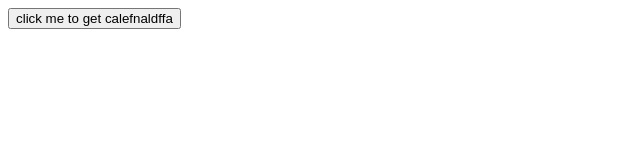
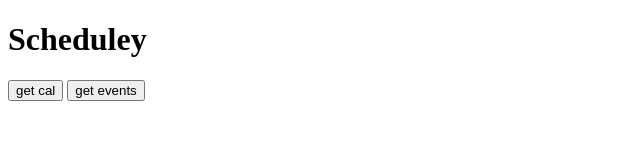
Before and after one commit to danielle-io/scheduley, a plain HTML site: page client/index.html in a window 1280 px wide. Shown: the whole page, without its empty margins (0-640 px from the left). Drawn offline with Linux system fonts and the light colour scheme.

Commit message:
added access to events

```diff
--- a/client/index.html
+++ b/client/index.html
@@ -1,13 +1,24 @@
 <!DOCTYPE html>
 <html lang="en">
     <head>
+        <!-- <link rel="stylesheet" href="node_modules/dist/tui-calendar.css"> -->
+
+        <link rel="stylesheet" href="stylesheet.css">
+
         <meta charset="UTF-8">
         <meta name="viewport" content="width=device-width, initial-scale=1.0">
         <meta http-equiv="X-UA-Compatible" content="ie=edge">
-    <title>Document</title>
+        <title>Scheduley</title>
         <script src="./script.js"></script>
     </head>
     <body>
-    <button onclick="getCalendar();">click me to get calefnaldffa</button>
+        <h1>Scheduley</h1>
+
+        <button onclick="getCalendar();">get cal</button>
+        <button onclick="getEvents();">get events</button>
+
+        <!-- <div id="calendar"></div> -->
+
+        <!-- <script src="node_modules/dist/tui-calendar.js"></script> -->
     </body>
 </html>
--- a/client/script.js
+++ b/client/script.js
@@ -1,6 +1,11 @@
 function getCalendar(){
-    console.log('ehllosef');
     fetch('http://localhost:3000/getCalendars').then(response => response.json()).then(response => {
-        alert(JSON.stringify(response));
+        console.log(JSON.stringify(response));
     })
 }
+
+function getEvents(){
+    fetch('http://localhost:3000/getEvents').then(response => response.json()).then(response => {
+        console.log(JSON.stringify(response));
+    })
+}
--- /dev/null
+++ b/client/stylesheet.css
@@ -0,0 +1,3 @@
+h1{
+    justify-content: center;
+}
```
Also changed, not shown: server/server.js (+25 -2 lines), 2 other files. Lines whose indentation alone changed are shown as unchanged.
